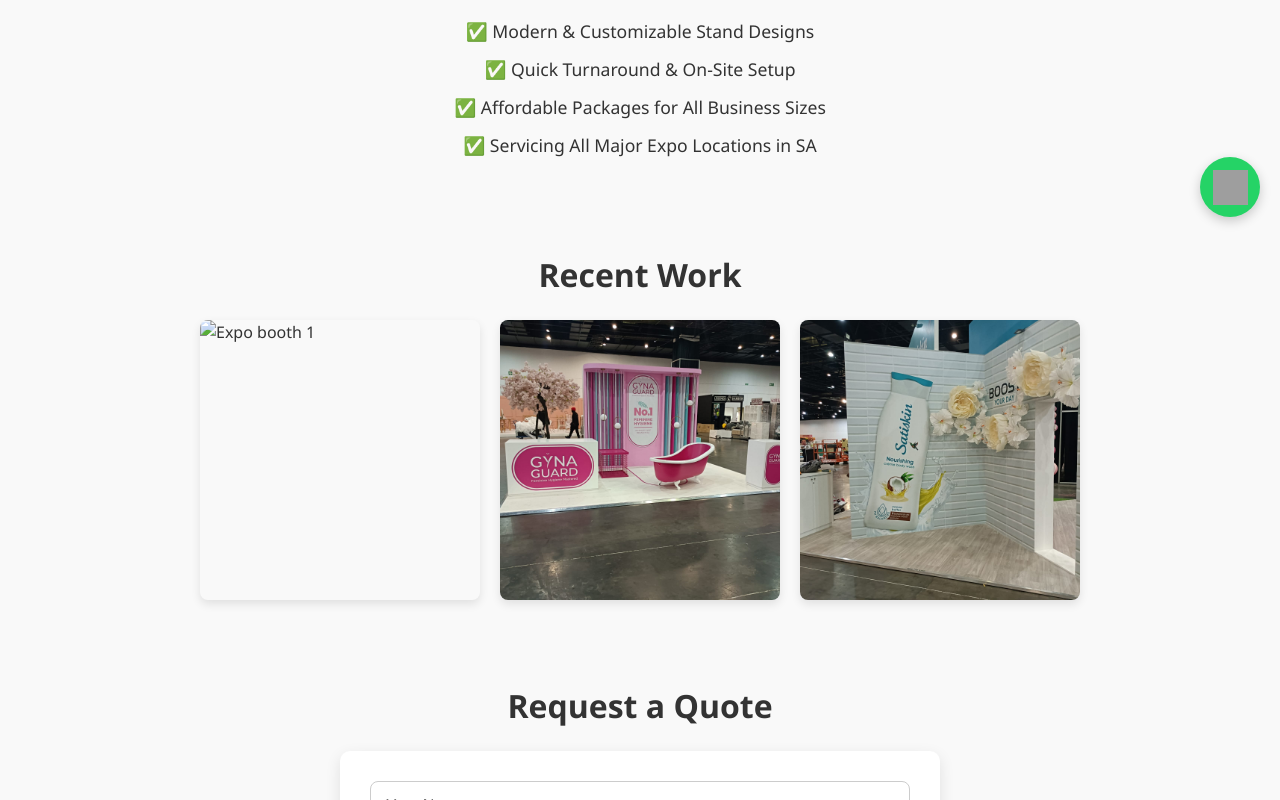
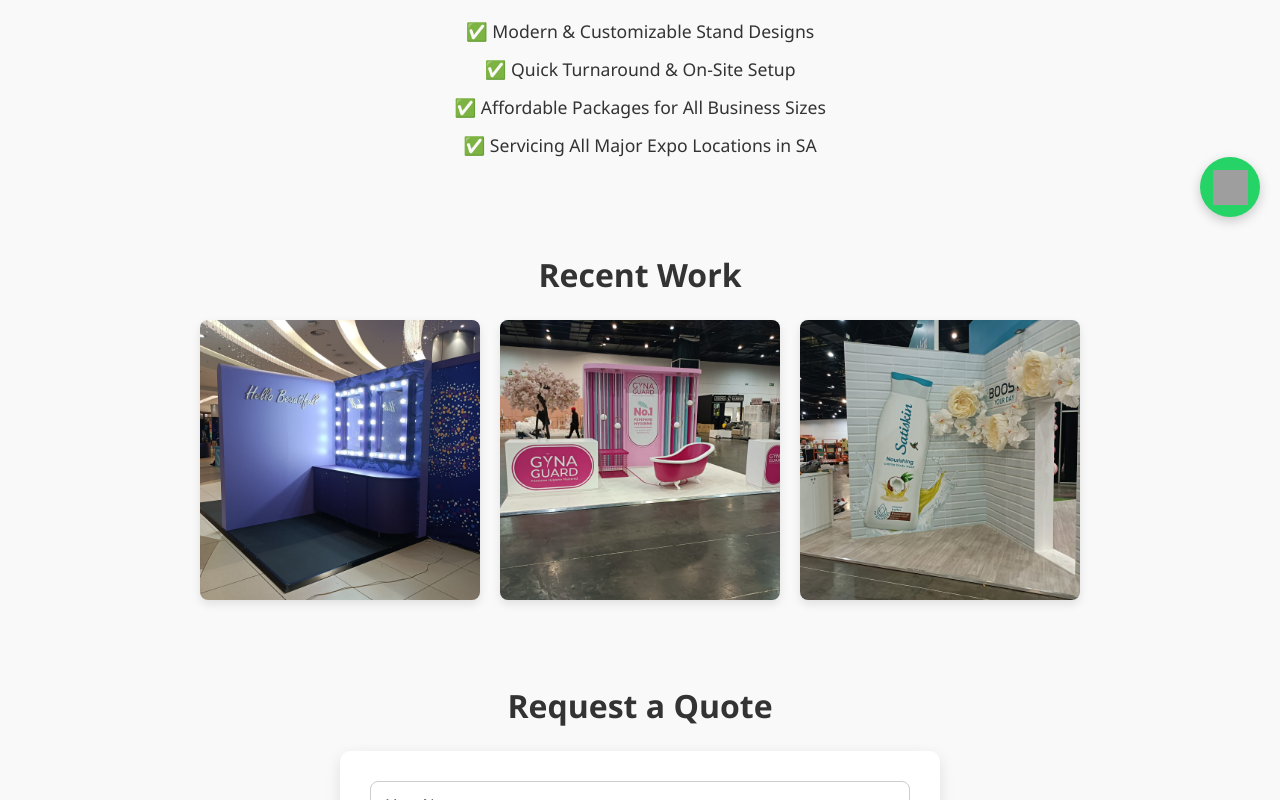
Before and after one commit to TriCraftExhibitions/TriCraftWebsite, a plain HTML site: page index.html in a window 1280 px wide. Shown: the part 563-1363 px from the top of the page. Drawn offline with Linux system fonts and the light colour scheme; grey boxes are pictures that could not be loaded; files whose address does not match are found by name.

Commit message:
Update index.html

```diff
--- a/index.html
+++ b/index.html
@@ -35,7 +35,7 @@
     <div class="container">
       <h2>Recent Work</h2>
       <div class="images">
-        <img src="images/art1.jpeg" alt="Expo booth 1" />
+        <img src="https://github.com/TriCraftExhibitions/TriCraftWebsite/blob/main/art1.jpeg" alt="Expo booth 1" />
         <img src="https://github.com/TriCraftExhibitions/TriCraftWebsite/blob/main/art2.jpeg" alt="Expo booth 2" />
         <img src="https://github.com/TriCraftExhibitions/TriCraftWebsite/blob/main/art3.jpeg" alt="Expo booth 3" />
       </div>
```
